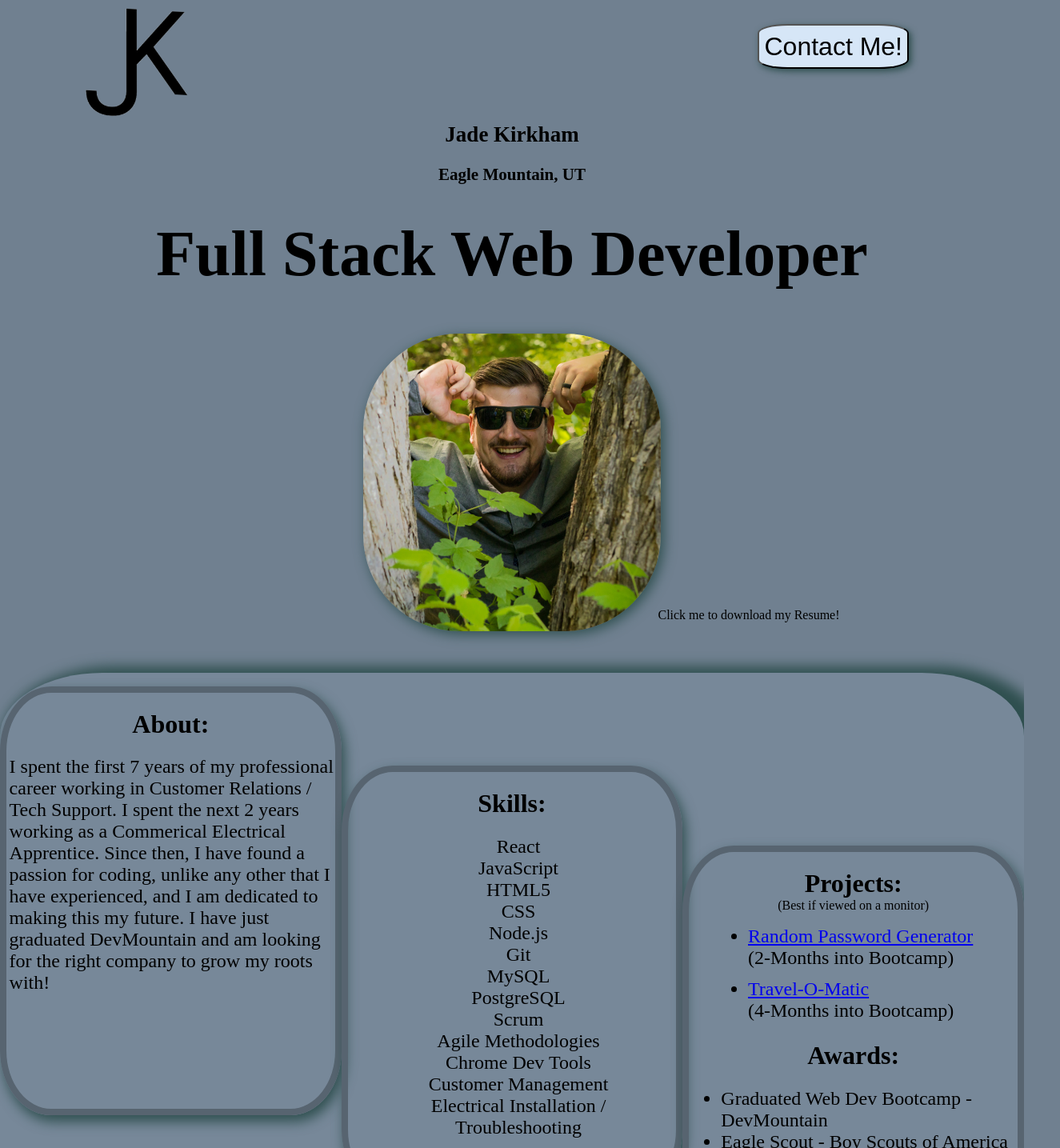
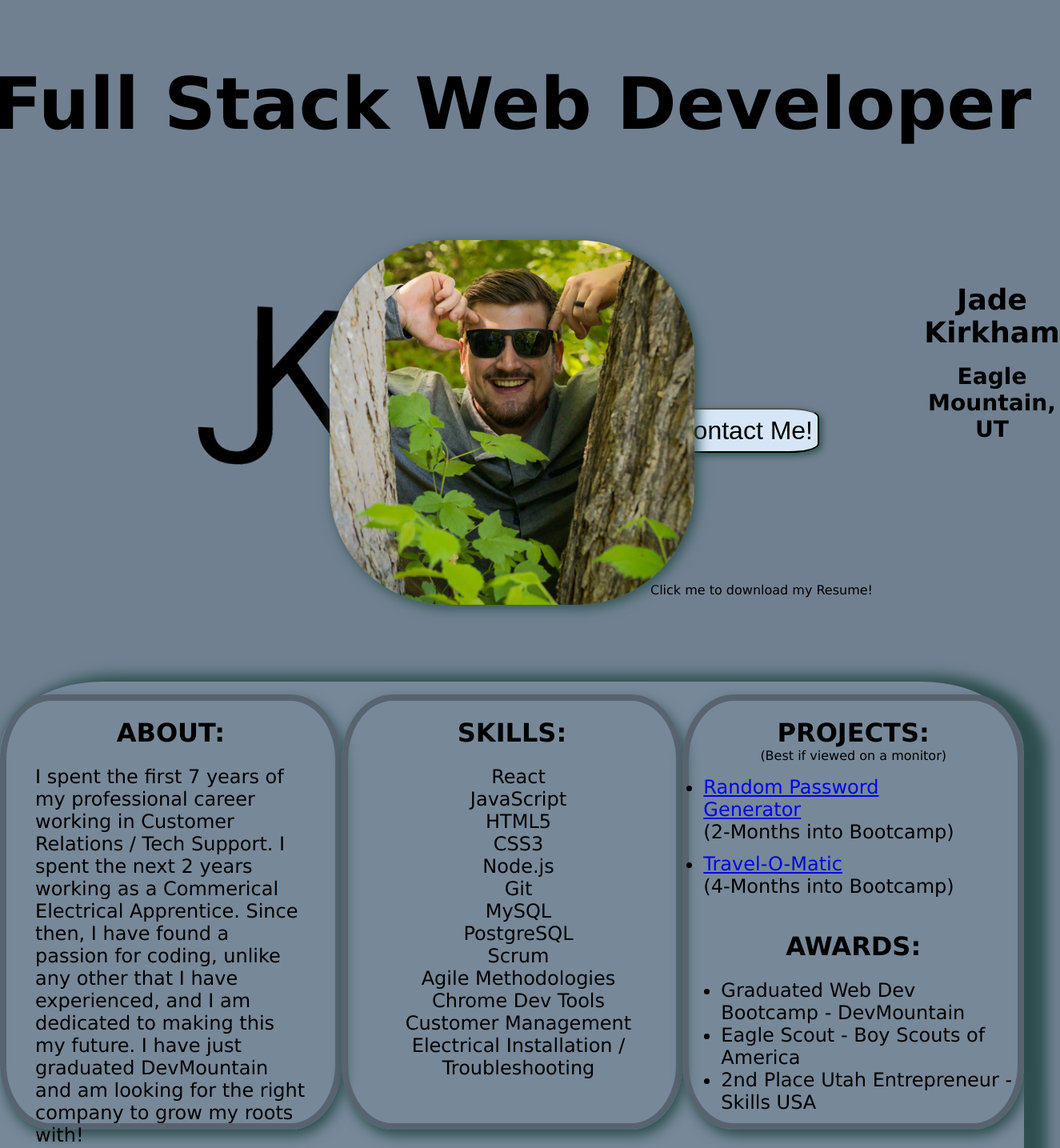
Before and after one commit to JaLeeKi/myPortfolio, a React (Create React App) app: page / in a window 1280 px wide. Shown: the top 1435 px of the page at 80% size, 1325 px wide, since content can reach past the window. Built offline with nearby package versions, Linux system fonts and the light colour scheme.

Commit message:
new changes

```diff
--- a/src/index.css
+++ b/src/index.css
@@ -4,38 +4,43 @@ body {
   width: 100%;
   margin: 0em;
   background-color: slategray;
+  font-family: Verdana, Geneva, Tahoma, sans-serif;
 }
 
 .navBar {
   display: flex;
   justify-content: space-between;
-  position: fixed;
+  position: absolute;
+  z-index: 1;
   /* border: solid green 0.2em; */
   width: 100%;
   align-items: center;
   height: 7.25em;
+  margin-top: 21em;
 }
 
 .logoNav {
-  width: 17em;
+  width: 25em;
   border-radius: 40%;
-  margin-left: 3em;
-  margin-top: 1.8em;
+  margin-top: 10em;
+  margin-left: 10em;
 }
 
 .contactBtn {
-  margin-right: 4.5em;
+  margin-right: 8em;
   height: 1.75em;
   border-radius: 20%;
   font-size: xx-large;
   font-weight: 500;
   background-color: rgb(214, 230, 247);
   box-shadow: 0.1em 0.1em 0.25em darkslategray;
+  margin-top: 9em;
 }
 
 .contactBtn:hover {
   cursor: pointer;
   font-weight: 750;
+  width: 7em;
 }
 
 .content {
@@ -49,11 +54,19 @@ body {
   display: flex;
   flex-direction: column;
   text-align: center;
-  margin-top: 7.25em;
+  margin-top: 3em;
   font-size: large;
+  position: absolute;
+}
+
+.smallNameAdd {
+  margin-left: 50em;
+  margin-top: 5em;
+  font-size: x-large;
 }
 
 .name {
+  margin-bottom: 0.5em;
 }
 
 .address {
@@ -63,13 +76,17 @@ body {
 .title {
   margin-top: 0.25em;
   font-size: 5em;
+  margin-bottom: 0.25em;
 }
 
 .profilePic {
-  width: 23.25em;
+  position: relative;
+  z-index: 2;
+  width: 28.5em;
   border-radius: 32.25%;
-  margin-bottom: 3em;
+  margin-bottom: 5.75em;
   box-shadow: 0.25em 0.25em 1em darkslategray;
+  margin-top: 18.75em;
 }
 
 .profilePic:hover {
@@ -79,8 +96,8 @@ body {
 
 .picDesc {
   position: absolute;
-  margin-top: 47.5em;
-  margin-left: 37em;
+  margin-top: 45.5em;
+  margin-left: 39em;
 }
 
 .middleContent {
@@ -88,7 +105,7 @@ body {
   background-color: lightslategray;
   border-radius: 10%;
   width: 100%;
-  height: 49em;
+  height: 54.25em;
   display: flex;
   flex-direction: column;
   align-items: center;
@@ -109,21 +126,25 @@ body {
   flex-direction: column;
   border: solid rgb(87, 100, 112) 0.5em;
   border-radius: 15%;
-  width: 27.5em;
+  width: 30em;
   align-items: center;
-  height: 32.5em;
-  margin-top: 0.05em;
+  height: 33em;
   box-shadow: 0.25em 0.5em 1em darkslategray;
+  transition-property: height, margin-top;
+  transition-duration: 0.5s, 0.75s;
 }
 
 .attrAbout:hover {
-  box-shadow: 0.75em 1em 1em darkslategray;
+  box-shadow: 1em 1em 1em darkslategray;
+  height: 45em;
+  margin-top: 3em;
 }
 
 .aboutInfo {
   font-size: x-large;
-  margin-left: 0.15em;
+  margin-left: 1.5em;
   margin-top: 0em;
+  margin-right: 1.5em;
 }
 
 .attrSkills {
@@ -131,16 +152,19 @@ body {
   flex-direction: column;
   border: solid rgb(87, 100, 112) 0.5em;
   border-radius: 15%;
-  width: 27.5em;
+  width: 30em;
   align-items: center;
-  margin-top: 6.25em;
-  height: 32.5em;
+  height: 33em;
   text-align: center;
   box-shadow: 0.25em 0.5em 1em darkslategray;
+  transition-property: height, margin-top;
+  transition-duration: 0.5s, 0.75s;
 }
 
 .attrSkills:hover {
-  box-shadow: 0.75em 1em 1em darkslategray;
+  box-shadow: 1em 1em 1em darkslategray;
+  height: 45em;
+  margin-top: 3em;
 }
 
 .skills {
@@ -161,15 +185,18 @@ body {
   flex-direction: column;
   border: solid rgb(87, 100, 112) 0.5em;
   border-radius: 15%;
-  width: 27.5em;
-  height: 32.5em;
+  width: 30em;
+  height: 33em;
   align-items: center;
-  margin-top: 12.5em;
   box-shadow: 0.25em 0.5em 1em darkslategray;
+  transition-property: height, margin-top;
+  transition-duration: 0.5s, 0.75s;
 }
 
 .attrProjectsAndAwards:hover {
-  box-shadow: 0.75em 1em 1em darkslategray;
+  box-shadow: 1em 1em 1em darkslategray;
+  height: 45em;
+  margin-top: 3em;
 }
 
 .projTitle {
@@ -183,9 +210,10 @@ body {
 .projectsList {
   text-align: start;
   padding-left: 0.75em;
+  margin-right: 3.25em;
   font-size: x-large;
   margin-top: 0em;
-  margin-bottom: 0em;
+  margin-bottom: 0.75em;
 }
 
 .twoMonths {
@@ -210,7 +238,7 @@ body {
 .footerBar {
   display: flex;
   flex-direction: row;
-  justify-content: space-evenly;
+  justify-content: center;
   background-color: slategray;
   width: 100%;
   margin-top: 0.25em;
--- a/src/views/ContactMe.css
+++ b/src/views/ContactMe.css
@@ -78,7 +78,7 @@
   margin-top: 1em;
 }
 
-.name {
+.contactName {
   width: 17em;
   height: 1.5em;
   margin-bottom: 1.5em;
@@ -87,7 +87,7 @@
   outline: none;
 }
 
-.name::placeholder {
+.contactName::placeholder {
   text-align: center;
 }
 
--- a/src/views/ContactMe.js
+++ b/src/views/ContactMe.js
@@ -61,11 +61,11 @@ export default function ContactMe({
       </div>
       <form className="contactForm" onSubmit={handleSubmit}>
         <div className="formInfo">
-          <label for="name">Name:</label>
+          <label for="contact">Name:</label>
           <input
             type="text"
             id="name"
-            className="name"
+            className="contactName"
             placeholder="First and Last Name"
             onChange={(e) => {
               setName(e.target.value);
--- a/src/views/LandingPage.js
+++ b/src/views/LandingPage.js
@@ -4,10 +4,12 @@ export default function LandingPage() {
   return (
     <div className="content">
       <div className="nameAddress">
-        <h2 classname="name">Jade Kirkham</h2>
-        <h3 className="address">Eagle Mountain, UT</h3>
+        <h1 className="title">Full Stack Web Developer</h1>
+        <div className="smallNameAdd">
+          <h2 className="name">Jade Kirkham</h2>
+          <h3 className="address">Eagle Mountain, UT</h3>
+        </div>
       </div>
-      <h1 className="title">Full Stack Web Developer</h1>
       <a href="/Resume-Jade-Kirkham.pdf" download="Jade_Kirkham_Resume">
         <img src="/profilePic2.jpg" alt="profilePic" className="profilePic" />
       </a>
@@ -15,7 +17,7 @@ export default function LandingPage() {
       <div className="middleContent">
         <div className="attributes">
           <div className="attrAbout">
-            <h1>About:</h1>
+            <h1>ABOUT:</h1>
             <p className="aboutInfo">
               I spent the first 7 years of my professional career working in
               Customer Relations / Tech Support. I spent the next 2 years
@@ -27,12 +29,12 @@ export default function LandingPage() {
             </p>
           </div>
           <div className="attrSkills">
-            <h1 className="skills">Skills:</h1>
+            <h1 className="skills">SKILLS:</h1>
             <ul className="skillsList">
               <li>React</li>
               <li>JavaScript</li>
               <li>HTML5</li>
-              <li>CSS</li>
+              <li>CSS3</li>
               <li>Node.js</li>
               <li>Git</li>
               <li>MySQL</li>
@@ -45,7 +47,7 @@ export default function LandingPage() {
             </ul>
           </div>
           <div className="attrProjectsAndAwards">
-            <h1 className="projTitle">Projects:</h1>
+            <h1 className="projTitle">PROJECTS:</h1>
             <p className="hint">(Best if viewed on a monitor)</p>
             <ul className="projectsList">
               <li>
@@ -61,7 +63,7 @@ export default function LandingPage() {
                 <p className="fourMonths">(4-Months into Bootcamp)</p>
               </li>
             </ul>
-            <h1 className="awardsTitle">Awards:</h1>
+            <h1 className="awardsTitle">AWARDS:</h1>
             <ul className="awardsList">
               <li>Graduated Web Dev Bootcamp - DevMountain</li>
               <li>Eagle Scout - Boy Scouts of America</li>
```
